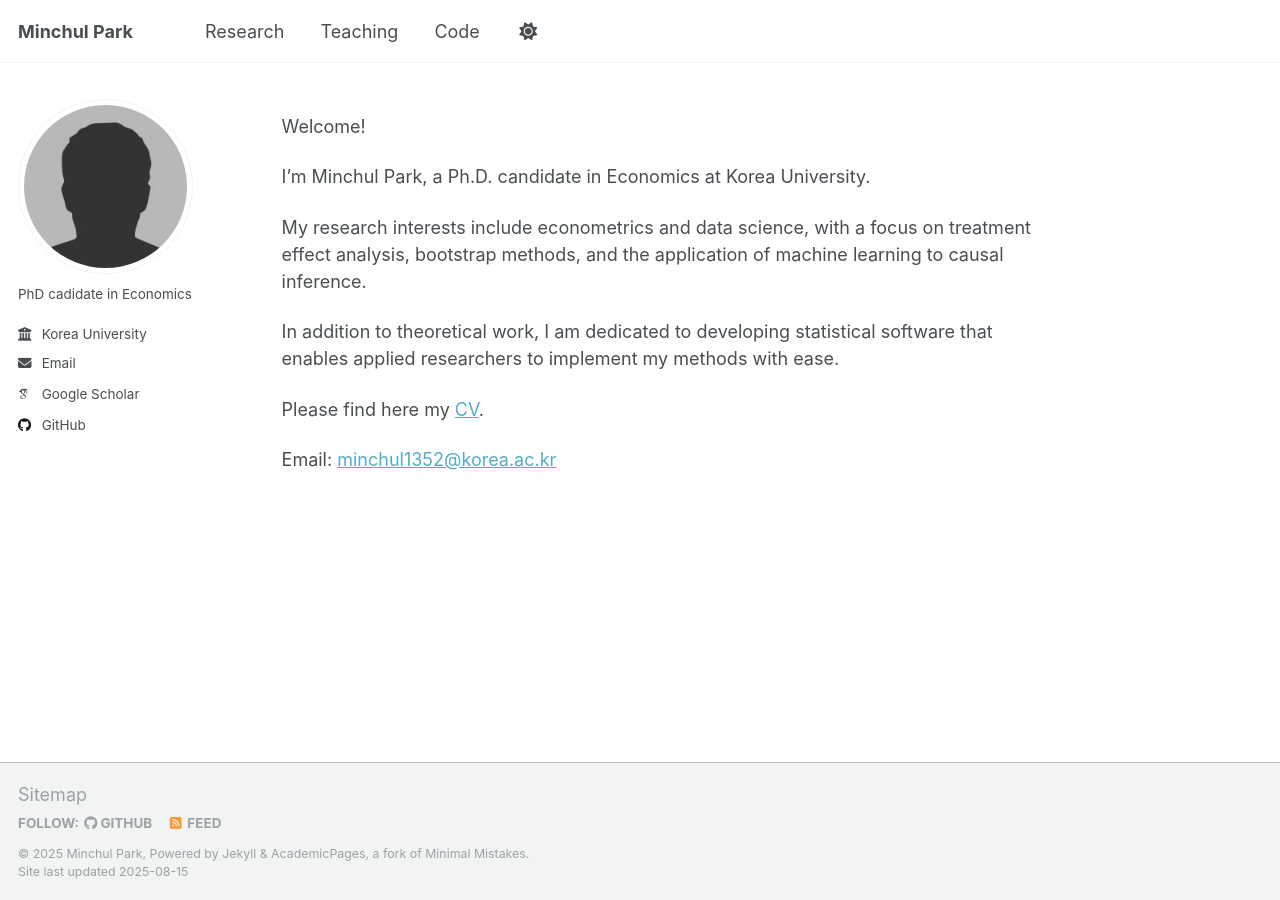
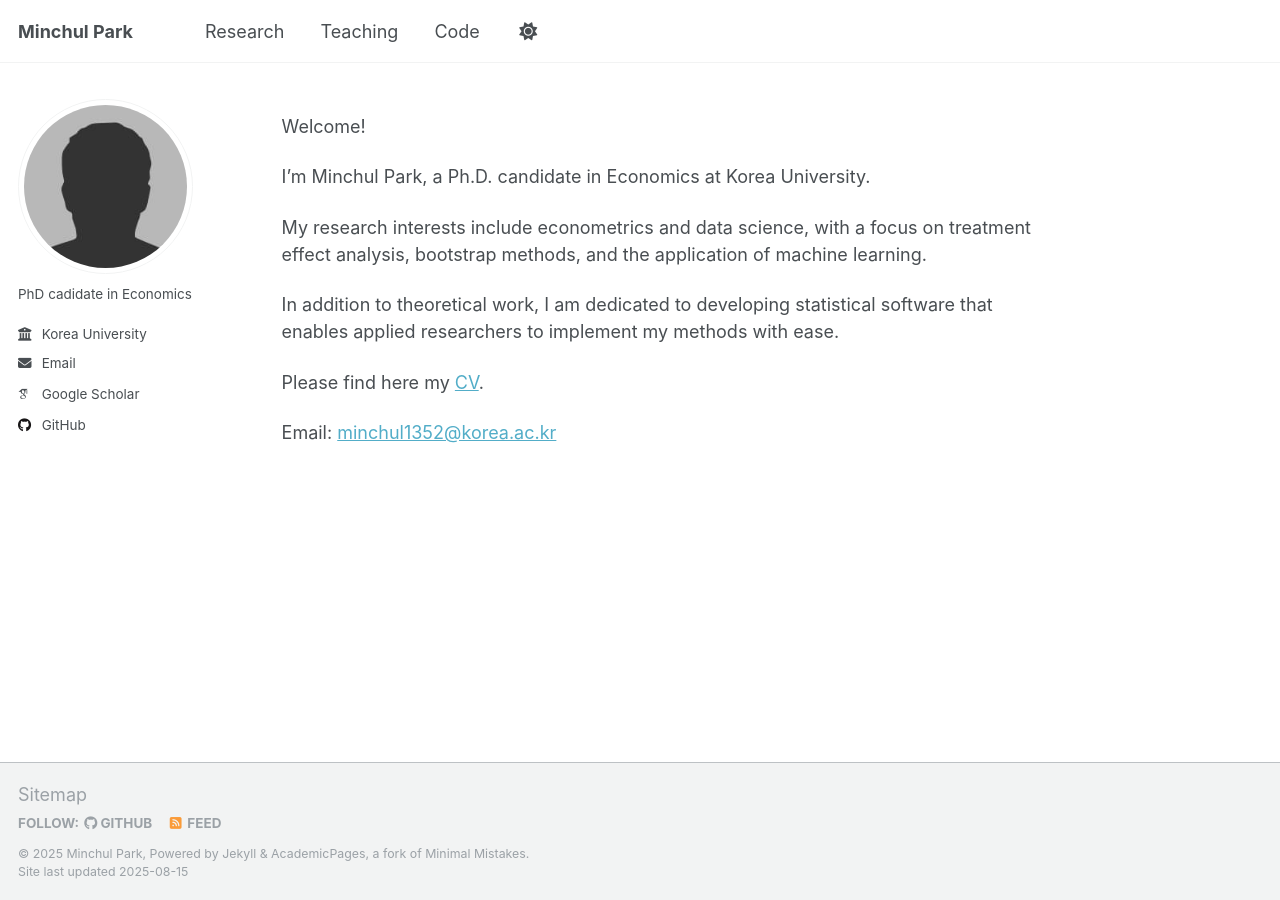
Before and after one commit to econompark/econompark.github.io, a Jekyll site: the page built from _pages/about.md, in a window 1280 px wide. Built offline with Jekyll 4.4.1, drawn with Linux system fonts in a browser that asks for light colours; some web fonts are replaced; a script that is not in the unit is left out.

Commit message:
Update about.md

```diff
--- a/_pages/about.md
+++ b/_pages/about.md
@@ -8,7 +8,7 @@ Welcome!
 
 I'm Minchul Park, a Ph.D. candidate in Economics at Korea University.
 
-My research interests include econometrics and data science, with a focus on treatment effect analysis, bootstrap methods, and the application of machine learning to causal inference.
+My research interests include econometrics and data science, with a focus on treatment effect analysis, bootstrap methods, and the application of machine learning.
 
 In addition to theoretical work, I am dedicated to developing statistical software that enables applied researchers to implement my methods with ease.
 
```
